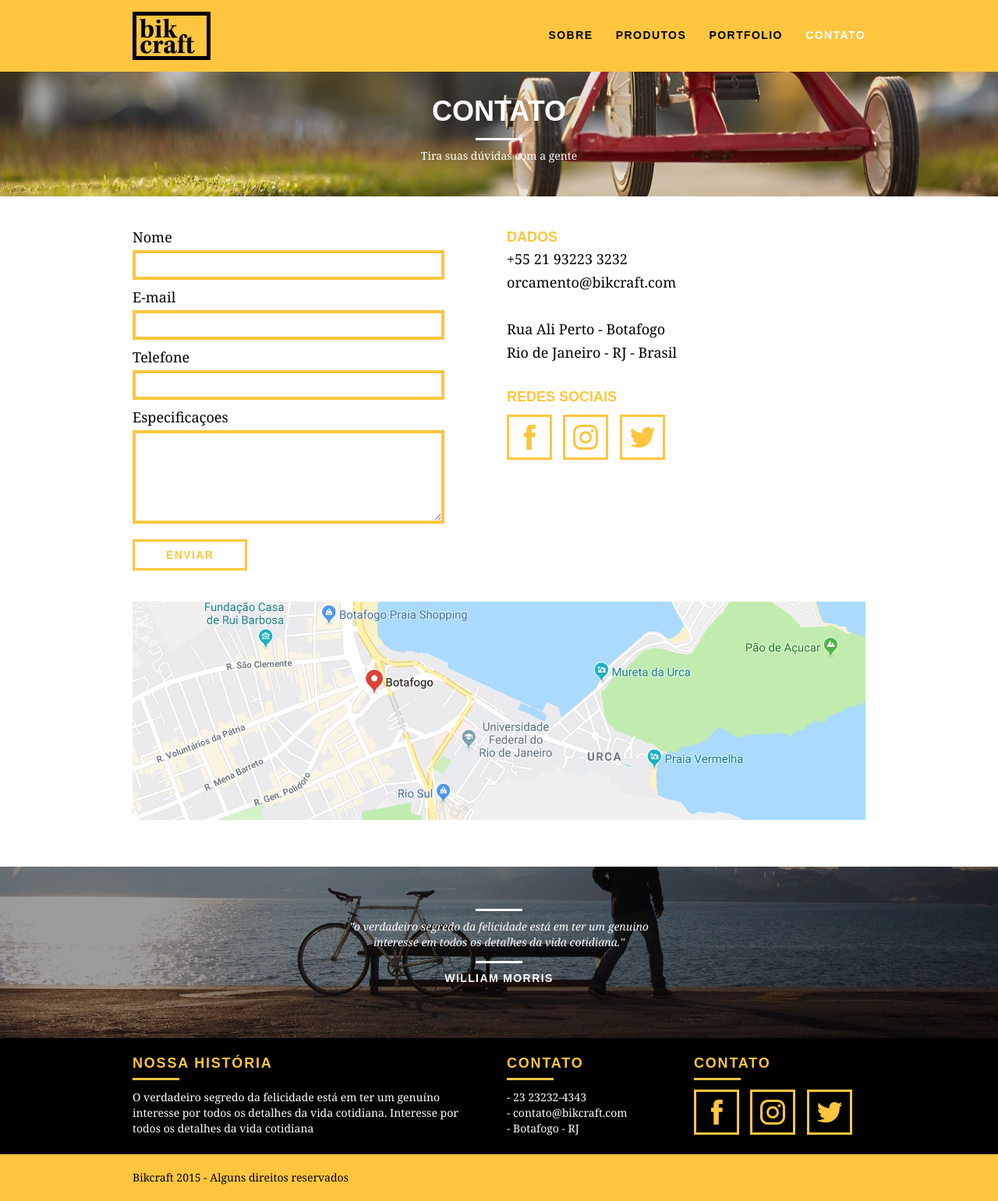
After one commit to ViniVelasco/bikcraft, a PHP site: page /contato.html in a window 1280 px wide. The commit adds this page. Shown: the whole page at 78% size. Run offline with PHP 8.4, Linux system fonts and the light colour scheme.

Commit message:
Finished contato page and fix product page code to clean-up classes

```diff
--- /dev/null
+++ b/contato.html
@@ -0,0 +1,110 @@
+<!DOCTYPE html>
+<html lang="pt-br">
+  <head>
+    <meta charset="utf-8">
+    <title>Bikcraft - Contato</title>
+    <link rel="stylesheet" href="css/normalize.css" />
+    <link rel="stylesheet" href="css/reset.css" />
+    <link rel="stylesheet" href="css/grid.css" />
+    <link rel="stylesheet" href="css/style.css" />
+    <link rel="stylesheet" href="css/contato.css" />
+  </head>
+  <body>
+    <header class="header">
+      <div class="container">
+        <a href="index.html" class="grid-4">
+          <img src="img/bikcraft.svg" alt="Logo">
+        </a>
+        <nav class="grid-12 header_menu">
+          <ul>
+            <li><a href="sobre.html">Sobre</a></li>
+            <li><a href="produtos.html">Produtos</a></li>
+            <li><a href="portfolio.html">Portfolio</a></li>
+            <li><a href="contato.html" class="menu_ativo">Contato</a></li>
+          </ul>
+        </nav>
+      </div>
+    </header>
+
+    <section class="introducao-interna interna_contato">
+      <div class="container">
+        <h1>Contato</h1>
+        <p>Tira suas dúvidas com a gente</p>
+      </div>
+    </section>
+
+    <section class="contato container">
+        <form id="form_orcamento" class="contato_form grid-8">
+          <label for="nome">Nome</label>
+          <input type="text" id="nome">
+          <label for="email">E-mail</label>
+          <input type="text" id="email">
+          <label for="telefone">Telefone</label>
+          <input type="text" id="telefone">
+          <label for="espec">Especificaçoes</label>
+          <textarea id="espec"></textarea>
+          <button type="submit" class="btn btn-preto">Enviar</button>
+        </form>
+
+        <div class="contato_dados grid-8">
+          <h3>Dados</h3>
+          <span data="telefone">+55 21 93223 3232</span>
+          <span>orcamento@bikcraft.com</span>
+          <span>Rua Ali Perto - Botafogo</span>
+          <span>Rio de Janeiro - RJ - Brasil</span>
+          <h3>Redes Sociais</h3>
+          <ul>
+            <li><a href="http://facebook.com" target="blank"><img src="img/redes-sociais/facebook.svg" alt="Bikcraft Facebook"></a></li>
+            <li><a href="http://instagram.com" target="blank"><img src="img/redes-sociais/instagram.svg" alt="Bikcraft Instagram"></a></li>
+            <li><a href="http://twitter.com" target="blank"><img src="img/redes-sociais/twitter.svg" alt="Bikcraft Twitter"></a></li>
+            </ul>
+        </div>
+    </section>
+
+    <section class="container contato_mapa">
+      <a href="http://google.com" target="blank" class="grid-16"><img src="img/endereco-bikcraft.jpg" alt="Endereço Bikcraft"></a>
+    </section>
+
+    <section class="quebra">
+      <blockquote class="quote-externo container">
+        <p>"o verdadeiro segredo da felicidade está em ter um genuino interesse em todos os detalhes da vida cotidiana."</p>
+        <cite>WILLIAM MORRIS</cite>
+      </blockquote>
+    </section>
+
+    <footer>
+      <div class="footer">
+        <div class="container">
+          <div class="grid-8 footer_historia">
+            <h3>Nossa História</h3>
+            <p>O verdadeiro segredo da felicidade está em ter um genuíno interesse por todos os detalhes da vida cotidiana. Interesse por todos os detalhes da vida cotidiana</p>
+          </div>
+          <div class="grid-4 footer_contato">
+            <h3>Contato</h3>
+            <ul>
+              <li>- 23 23232-4343</li>
+              <li>- contato@bikcraft.com</li>
+              <li>- Botafogo - RJ</li>
+            </ul>
+          </div>
+          <div class="grid-4 footer_redes">
+            <h3>Contato</h3>
+            <ul>
+              <li><a href="http://facebook.com" target="blank"><img src="img/redes-sociais/facebook.svg" alt="Bikcraft Facebook"></a></li>
+              <li><a href="http://instagram.com" target="blank"><img src="img/redes-sociais/instagram.svg" alt="Bikcraft Instagram"></a></li>
+              <li><a href="http://twitter.com" target="blank"><img src="img/redes-sociais/twitter.svg" alt="Bikcraft Twitter"></a></li>
+            </ul>
+          </div>
+        </div>
+      </div>
+
+      <div class="copy">
+        <div class="container">
+          <div class="grid-16">
+            <p class="">Bikcraft 2015 - Alguns direitos reservados</p>
+          </div>
+        </div>
+      </div>
+    </footer>
+  </body>
+</html>
--- /dev/null
+++ b/css/contato.css
@@ -0,0 +1,98 @@
+.interna_contato {
+  background: url("../img/bg-contato.jpg") no-repeat center;;
+  background-size: cover;
+}
+/* Orçamento */
+
+.contato {
+  padding: 40px 0;
+}
+
+.contato_form {
+  padding-right: 60px;
+}
+
+.contato_form label {
+  display: block;
+  font-family: Georgia, 'Times New Roman', serif;
+  font-size: 18px;
+  line-height: 25px;
+  margin-bottom: 4px;
+}
+
+.contato_form input {
+  display: block;
+  width: 100%;
+  border: 4px solid #fec63e;
+  background: none;
+  padding: 7px 10px;
+  margin-bottom: 10px;
+  outline: none;
+  font-size: 14px;
+  font-family: Georgia, 'Times New Roman', serif;
+}
+
+.contato_form textarea {
+  display: block;
+  width: 100%;
+  height: 120px;
+  border: 4px solid #fec63e;
+  background: none;
+  padding: 7px 10px;
+  margin-bottom: 20px;
+  outline: none;
+  font-size: 14px;
+  font-family: Georgia, 'Times New Roman', serif;
+}
+
+.contato_form button {
+  background: none;
+  padding: 7px 40px;
+}
+
+.contato_dados h3 {
+  font-size: 18px;
+  text-transform: uppercase;
+  color: #fec63e;
+  line-height: 25px;
+  font-weight: bold;
+}
+
+.contato_dados span {
+  display: block;
+  font-size: 18px;
+  font-family: Georgia, 'Times New Roman', serif;
+  line-height: 30px;
+}
+
+.contato_dados span:nth-of-type(even) {
+  margin-bottom: 30px;
+}
+
+.dados_email {
+  margin-bottom: 40px;
+}
+
+.contato_dados ul {
+  margin-top: 10px;
+}
+
+.contato_dados ul li {
+  display: inline-block;
+  margin-right: 10px;
+}
+
+
+.contato_dados ul a {
+  border: 3px solid #fec63e;
+  display: block;
+  padding: 10px;
+}
+
+.contato_dados ul a:hover {
+  border-color: #000;
+}
+
+.contato_mapa {
+  margin-bottom: 60px;
+}
--- a/css/style.css
+++ b/css/style.css
@@ -387,21 +387,3 @@ padding: 10px 20px 20px 20px;
   background: #fec63e;
   padding: 20px 0;
 }
-
-.orcamento_dados ul {
-  padding-right: 60px;
-}
-
-.orcamento_dados ul li {
-  font-family: Georgia, 'Times New Roman', serif;
-  font-size: 14px;
-  padding: 10px 15px;
-}
-
-.orcamento ul li:nth-child(odd) {
-  background: #1d1d1d;
-}
-
-.orcamento_dados p {
-  margin: 8px 0;
-}
--- a/produtos.html
+++ b/produtos.html
@@ -117,7 +117,7 @@
         <div class="orcamento_dados grid-8">
           <h3>Dados</h3>
           <span data="telefone">+55 21 93223 3232</span>
-          <span class="dados_email">orcamento@bikcraft.com</span>
+          <span>orcamento@bikcraft.com</span>
           <h3>Monte a sua Bikcraft</h3>
           <p>Escolha as especificações: </p>
           <ul>
```
Also changed, not shown: css/produtos.css (+19 -1 lines).
